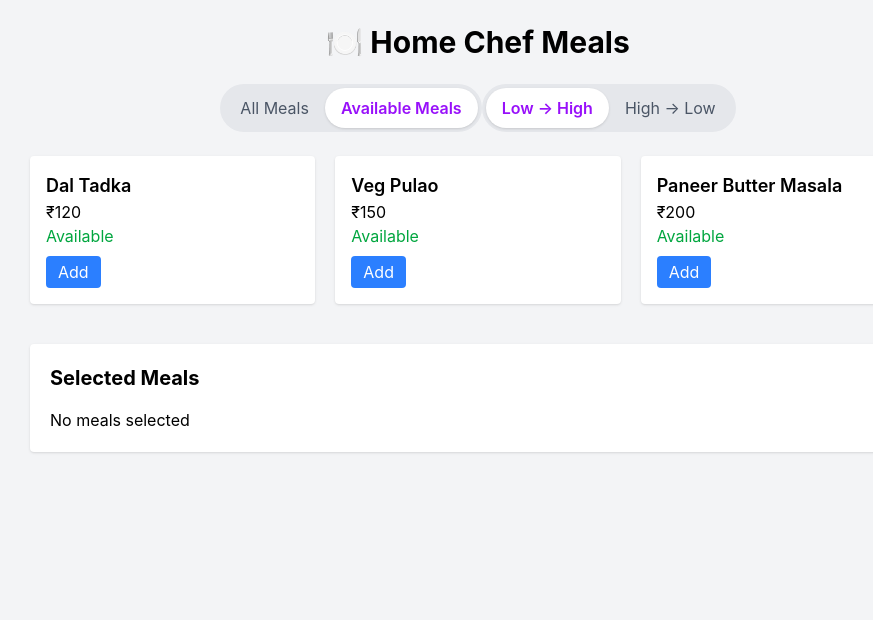
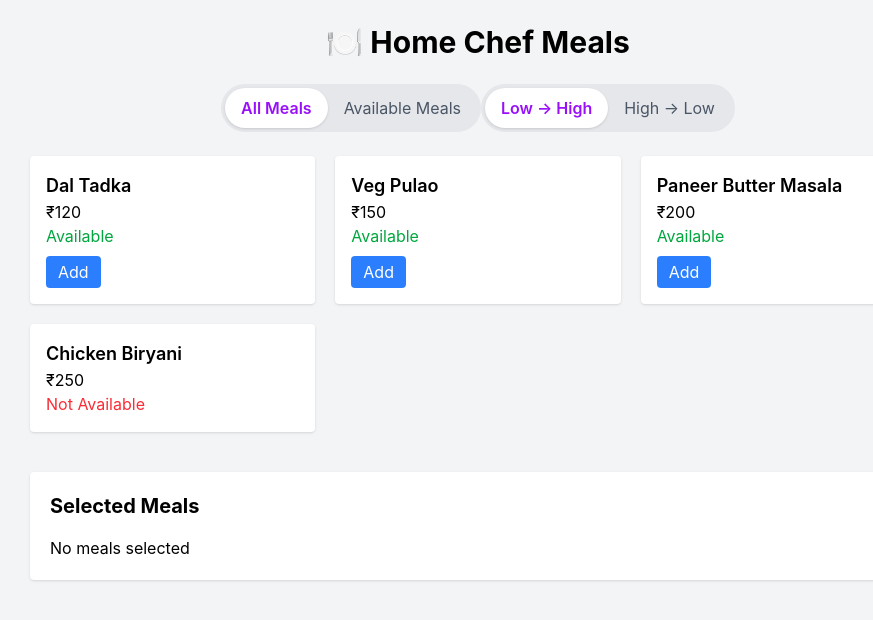
Before and after one commit to Ankit2820/raiqa_assignment, a React (Vite) app: page / in a window 1280 px wide. Shown: the top 620 px of the page, without its empty margins (162-1035 px from the left). Built offline with nearby package versions, Linux system fonts and the light colour scheme.

Commit message:
Update App.jsx

```diff
--- a/src/App.jsx
+++ b/src/App.jsx
@@ -5,7 +5,7 @@ import SelectedMeals from "./components/SelectedMeals"
 import FilterToggle from "./components/FilterToggle";
 import mealsData from "./data/mealData";
 function App() {
-  const [showAvailableOnly, setShowAvailableOnly] = useState(true);
+  const [showAvailableOnly, setShowAvailableOnly] = useState(false);
   const [selectedMeals, setSelectedMeals] = useState(() => {
   const saved = localStorage.getItem("selectedMeals");
   return saved ? JSON.parse(saved) : [];
```
